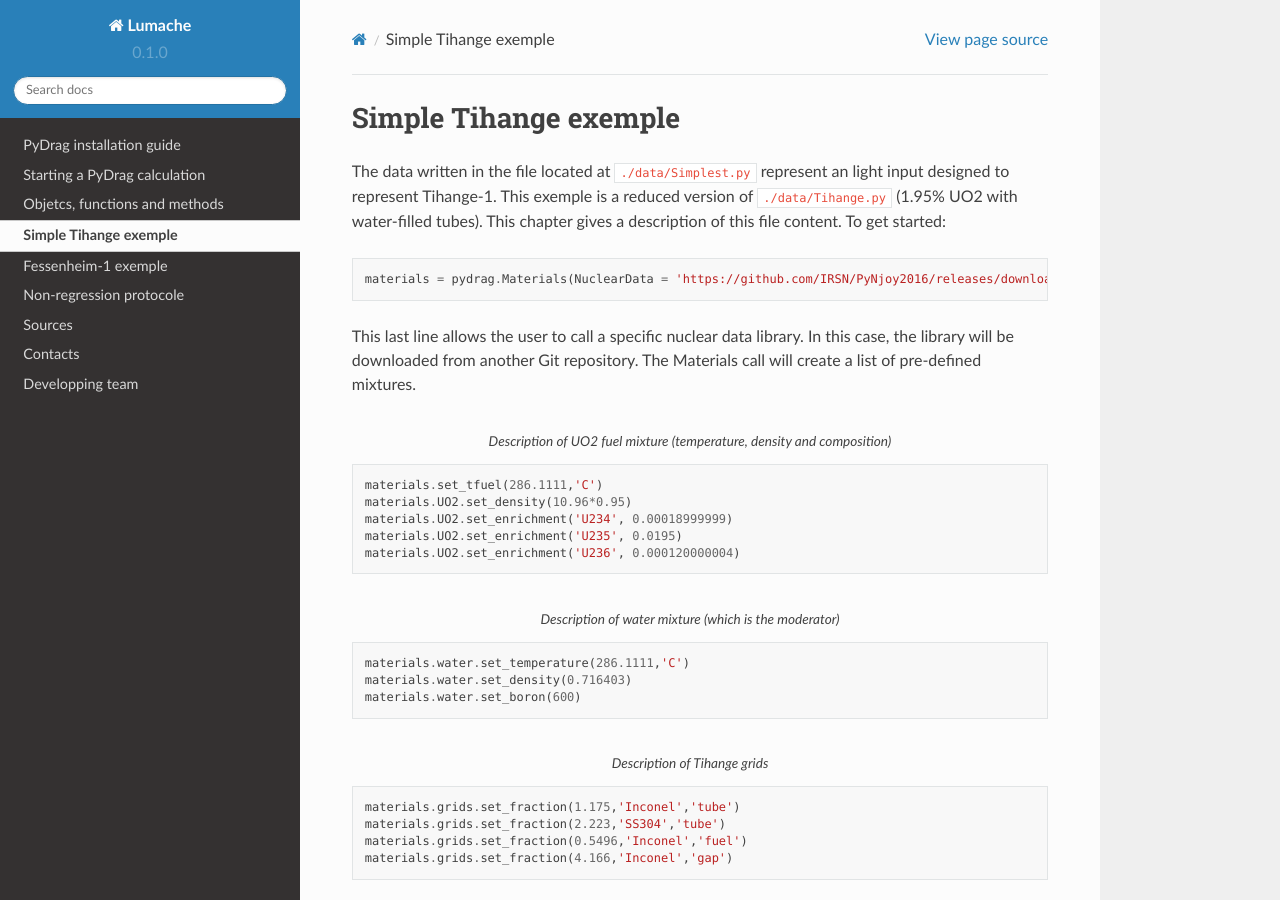
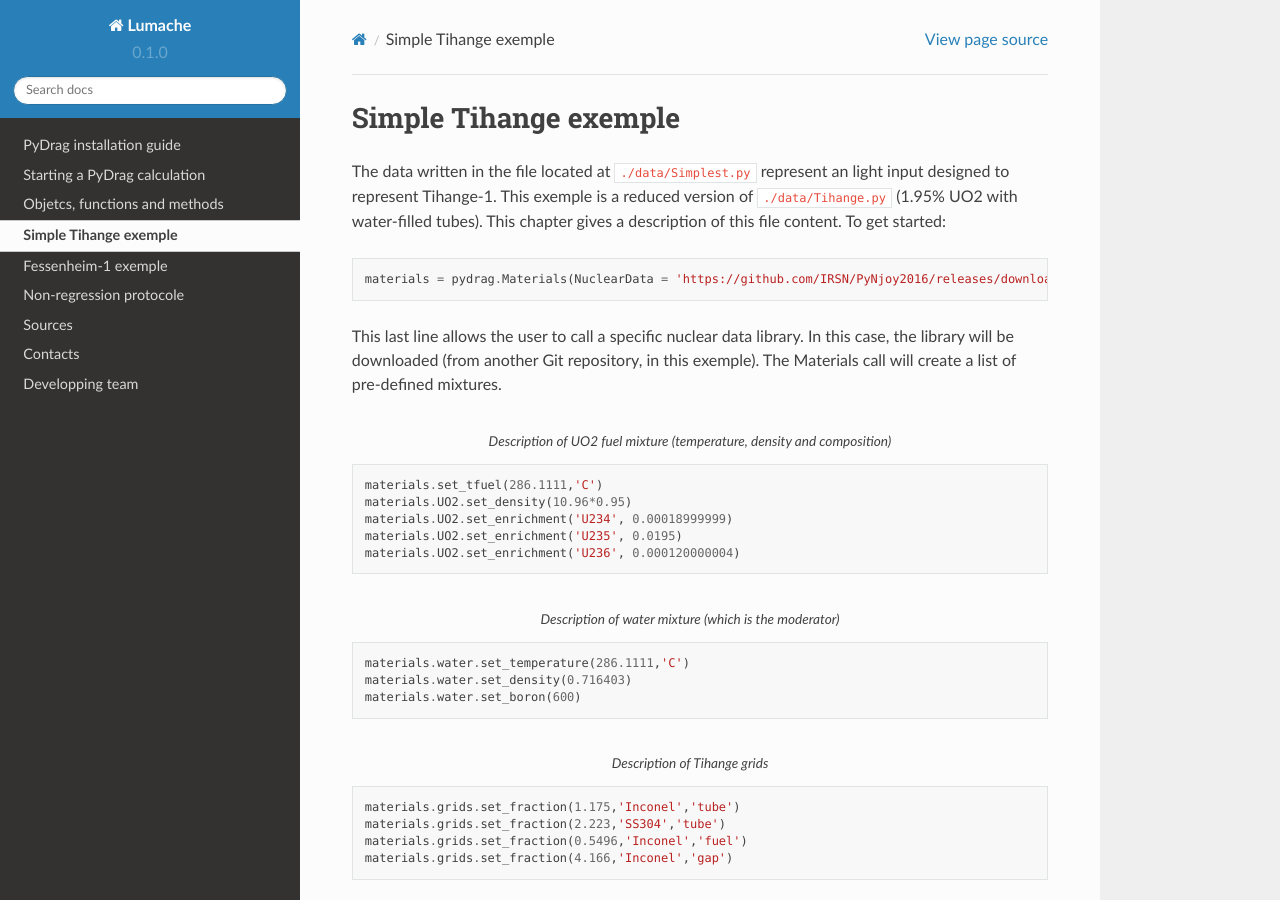
Before and after one commit to Ben105m/rtd-tutorial, a Sphinx documentation site: the page built from docs/source/exemple0.rst, in a window 1280 px wide and 900 px high. Built offline with Sphinx 7.4.7 and the Read the Docs theme 2.0.0, drawn with Linux system fonts in a browser that asks for light colours.

Commit message:
Update exemple0.rst

```diff
--- a/docs/source/exemple0.rst
+++ b/docs/source/exemple0.rst
@@ -10,7 +10,7 @@ This chapter gives a description of this file content. To get started::
 
   materials = pydrag.Materials(NuclearData = 'https://github.com/IRSN/PyNjoy2016/releases/download/JEFF-3.x/drglibJEFF-3.1.1')
 
-This last line allows the user to call a specific nuclear data library. In this case, the library will be downloaded from another Git repository. The Materials call will create a list of pre-defined mixtures.
+This last line allows the user to call a specific nuclear data library. In this case, the library will be downloaded (from another Git repository, in this exemple). The Materials call will create a list of pre-defined mixtures.
 
 .. code-block:: python
   :caption: Description of UO2 fuel mixture (temperature, density and composition)
```
